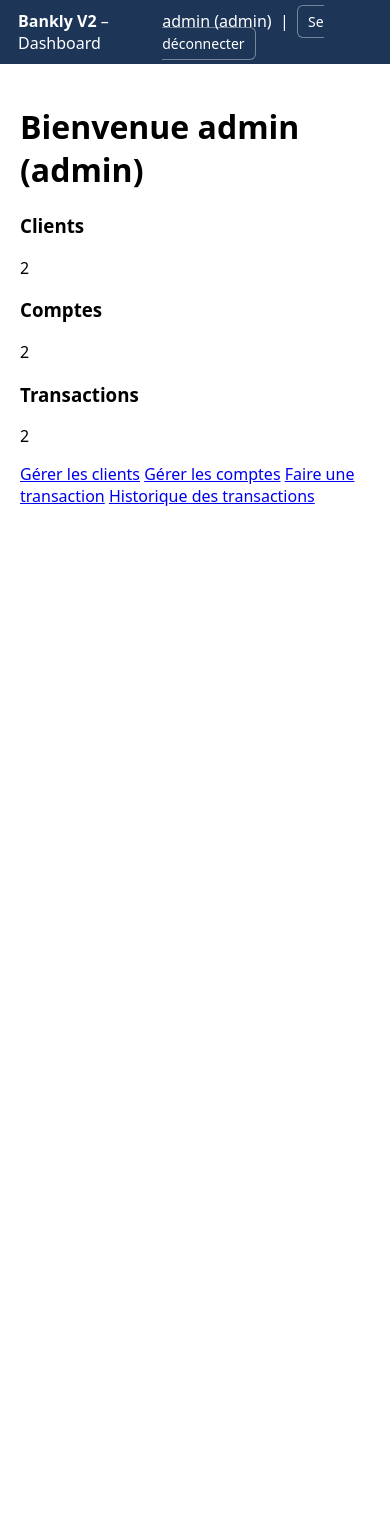
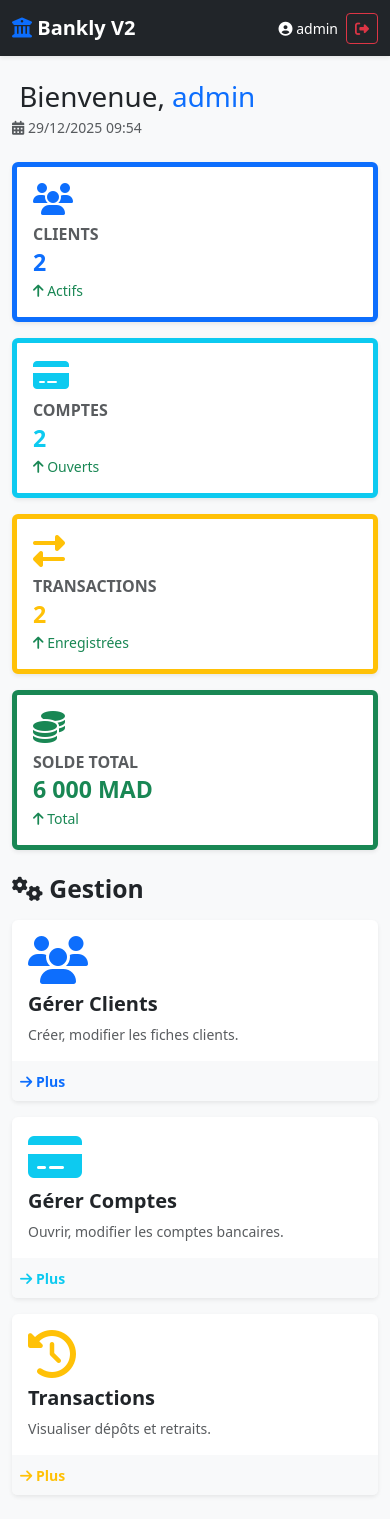
Before and after one commit to yaakoub0tair/Bankly-V2, a PHP site: page /dashboard.php in a window 390 px wide. Before the commit the page ends 506 px from the top, so only its background shows below. Run offline with PHP 8.4, Linux system fonts and the light colour scheme; a user stored in the database is signed in; data comes from the database, SQL or seed files in the repository.

Commit message:
feat(dashboard): Bootstrap 5 responsive layout

```diff
--- a/dashboard.php
+++ b/dashboard.php
@@ -2,55 +2,139 @@
 require_once __DIR__ . '/includes/session_check.php';
 require_once __DIR__ . '/config/db.php';
 
-
-$nb_clients      = $pdo->query("SELECT COUNT(*) AS c FROM clients")->fetch()['c'] ?? 0;
-$nb_accounts     = $pdo->query("SELECT COUNT(*) AS c FROM accounts")->fetch()['c'] ?? 0;
+$nb_clients = $pdo->query("SELECT COUNT(*) AS c FROM clients")->fetch()['c'] ?? 0;
+$nb_accounts = $pdo->query("SELECT COUNT(*) AS c FROM accounts")->fetch()['c'] ?? 0;
 $nb_transactions = $pdo->query("SELECT COUNT(*) AS c FROM transactions")->fetch()['c'] ?? 0;
+$total_balance = $pdo->query("SELECT SUM(balance) AS total FROM accounts")->fetch()['total'] ?? 0;
 ?>
 <!DOCTYPE html>
 <html lang="fr">
 <head>
     <meta charset="UTF-8">
+    <meta name="viewport" content="width=device-width, initial-scale=1.0">
     <title>Dashboard - Bankly V2</title>
-    <link rel="stylesheet" href="./public/css/dashboard.css">
+    <link href="https://cdn.jsdelivr.net/npm/bootstrap@5.3.0/dist/css/bootstrap.min.css" rel="stylesheet">
+    <link rel="stylesheet" href="https://cdnjs.cloudflare.com/ajax/libs/font-awesome/6.4.0/css/all.min.css">
+    <style>
+        .hover-lift { transition: all 0.3s; }
+        .hover-lift:hover { transform: translateY(-5px); box-shadow: 0 10px 25px rgba(0,0,0,0.15) !important; }
+    </style>
 </head>
-<body>
-    <div class="topbar">
-        <div class="left">
-            <strong>Bankly V2</strong> – Dashboard
+<body class="bg-light">
+
+<nav class="navbar navbar-dark bg-dark sticky-top shadow-sm">
+    <div class="container-fluid">
+        <a class="navbar-brand fw-bold" href="#">
+            <i class="fas fa-university text-primary"></i> Bankly V2
+        </a>
+        <div class="d-flex align-items-center gap-2">
+            <small class="text-white"><i class="fas fa-user-circle"></i> <?= htmlspecialchars($username) ?></small>
+            <a href="auth/logout.php" class="btn btn-outline-danger btn-sm"><i class="fas fa-sign-out-alt"></i></a>
         </div>
-        <div class="right">
-            <?php echo htmlspecialchars($username); ?> (<?php echo htmlspecialchars($role); ?>)
-            &nbsp;|&nbsp;
-            <a href="logout.php">Se déconnecter</a>
+    </div>
+</nav>
+
+<div class="container-fluid py-4">
+    <h1 class="mb-1"><i class="fas fa-wave-hand"></i> Bienvenue, <span class="text-primary"><?= htmlspecialchars($username) ?></span></h1>
+    <p class="text-muted small mb-4"><i class="fas fa-calendar-alt"></i> <?= date('d/m/Y H:i') ?></p>
+
+    <div class="row mb-4 g-3">
+        <div class="col-md-6 col-lg-3">
+            <div class="card border-start border-primary border-5 shadow-sm">
+                <div class="card-body p-3">
+                    <i class="fas fa-users text-primary fa-2x"></i>
+                    <h6 class="text-muted text-uppercase fw-bold fs-6 mt-2 mb-1">Clients</h6>
+                    <h3 class="fw-bold text-primary mb-1"><?= $nb_clients ?></h3>
+                    <p class="text-success small mb-0"><i class="fas fa-arrow-up"></i> Actifs</p>
+                </div>
+            </div>
+        </div>
+
+        <div class="col-md-6 col-lg-3">
+            <div class="card border-start border-info border-5 shadow-sm">
+                <div class="card-body p-3">
+                    <i class="fas fa-credit-card text-info fa-2x"></i>
+                    <h6 class="text-muted text-uppercase fw-bold fs-6 mt-2 mb-1">Comptes</h6>
+                    <h3 class="fw-bold text-info mb-1"><?= $nb_accounts ?></h3>
+                    <p class="text-success small mb-0"><i class="fas fa-arrow-up"></i> Ouverts</p>
+                </div>
+            </div>
+        </div>
+
+        <div class="col-md-6 col-lg-3">
+            <div class="card border-start border-warning border-5 shadow-sm">
+                <div class="card-body p-3">
+                    <i class="fas fa-exchange-alt text-warning fa-2x"></i>
+                    <h6 class="text-muted text-uppercase fw-bold fs-6 mt-2 mb-1">Transactions</h6>
+                    <h3 class="fw-bold text-warning mb-1"><?= $nb_transactions ?></h3>
+                    <p class="text-success small mb-0"><i class="fas fa-arrow-up"></i> Enregistrées</p>
+                </div>
+            </div>
+        </div>
+
+        <div class="col-md-6 col-lg-3">
+            <div class="card border-start border-success border-5 shadow-sm">
+                <div class="card-body p-3">
+                    <i class="fas fa-coins text-success fa-2x"></i>
+                    <h6 class="text-muted text-uppercase fw-bold fs-6 mt-2 mb-1">Solde Total</h6>
+                    <h3 class="fw-bold text-success mb-1"><?= number_format($total_balance, 0, ',', ' ') ?> MAD</h3>
+                    <p class="text-success small mb-0"><i class="fas fa-arrow-up"></i> Total</p>
+                </div>
+            </div>
         </div>
     </div>
 
-    <main>
-        <h1>Bienvenue <?php echo htmlspecialchars($username); ?> (<?php echo htmlspecialchars($role); ?>)</h1>
+    <h2 class="mb-3 fw-bold"><i class="fas fa-cogs"></i> Gestion</h2>
 
-        <div class="stats-grid">
-            <div class="stat-card">
-                <h3>Clients</h3>
-                <p><?php echo $nb_clients; ?></p>
-            </div>
-            <div class="stat-card">
-                <h3>Comptes</h3>
-                <p><?php echo $nb_accounts; ?></p>
-            </div>
-            <div class="stat-card">
-                <h3>Transactions</h3>
-                <p><?php echo $nb_transactions; ?></p>
-            </div>
+    <div class="row g-3">
+        <div class="col-md-6 col-lg-4">
+            <a href="clients/list_clients.php" class="text-decoration-none text-dark">
+                <div class="card shadow-sm h-100 border-0 hover-lift">
+                    <div class="card-body p-3">
+                        <i class="fas fa-users text-primary fa-3x mb-2"></i>
+                        <h5 class="card-title fw-bold mb-2">Gérer Clients</h5>
+                        <p class="card-text text-muted small">Créer, modifier les fiches clients.</p>
+                    </div>
+                    <div class="card-footer bg-light border-0 p-2">
+                        <small class="text-primary fw-bold"><i class="fas fa-arrow-right"></i> Plus</small>
+                    </div>
+                </div>
+            </a>
         </div>
 
-        <div class="links-grid">
-            <a href="clients/list_clients.php" class="link-card">Gérer les clients</a>
-            <a href="accounts/list_accounts.php" class="link-card">Gérer les comptes</a>
-            <a href="transactions/make_transaction.php?account_id=2" class="link-card"> Faire une transaction</a>
+        <div class="col-md-6 col-lg-4">
+            <a href="accounts/list_accounts.php" class="text-decoration-none text-dark">
+                <div class="card shadow-sm h-100 border-0 hover-lift">
+                    <div class="card-body p-3">
+                        <i class="fas fa-credit-card text-info fa-3x mb-2"></i>
+                        <h5 class="card-title fw-bold mb-2">Gérer Comptes</h5>
+                        <p class="card-text text-muted small">Ouvrir, modifier les comptes bancaires.</p>
+                    </div>
+                    <div class="card-footer bg-light border-0 p-2">
+                        <small class="text-info fw-bold"><i class="fas fa-arrow-right"></i> Plus</small>
+                    </div>
+                </div>
+            </a>
+        </div>
 
-            <a href="transactions/list_transactions.php" class="link-card">Historique des transactions</a>
+        <div class="col-md-6 col-lg-4">
+            <a href="transactions/list_transactions.php" class="text-decoration-none text-dark">
+                <div class="card shadow-sm h-100 border-0 hover-lift">
+                    <div class="card-body p-3">
+                        <i class="fas fa-history text-warning fa-3x mb-2"></i>
+                        <h5 class="card-title fw-bold mb-2">Transactions</h5>
+                        <p class="card-text text-muted small">Visualiser dépôts et retraits.</p>
+                    </div>
+                    <div class="card-footer bg-light border-0 p-2">
+                        <small class="text-warning fw-bold"><i class="fas fa-arrow-right"></i> Plus</small>
+                    </div>
+                </div>
+            </a>
         </div>
-    </main>
+    </div>
+</div>
+
+<script src="https://cdn.jsdelivr.net/npm/bootstrap@5.3.0/dist/js/bootstrap.bundle.min.js"></script>
+
 </body>
 </html>
```
